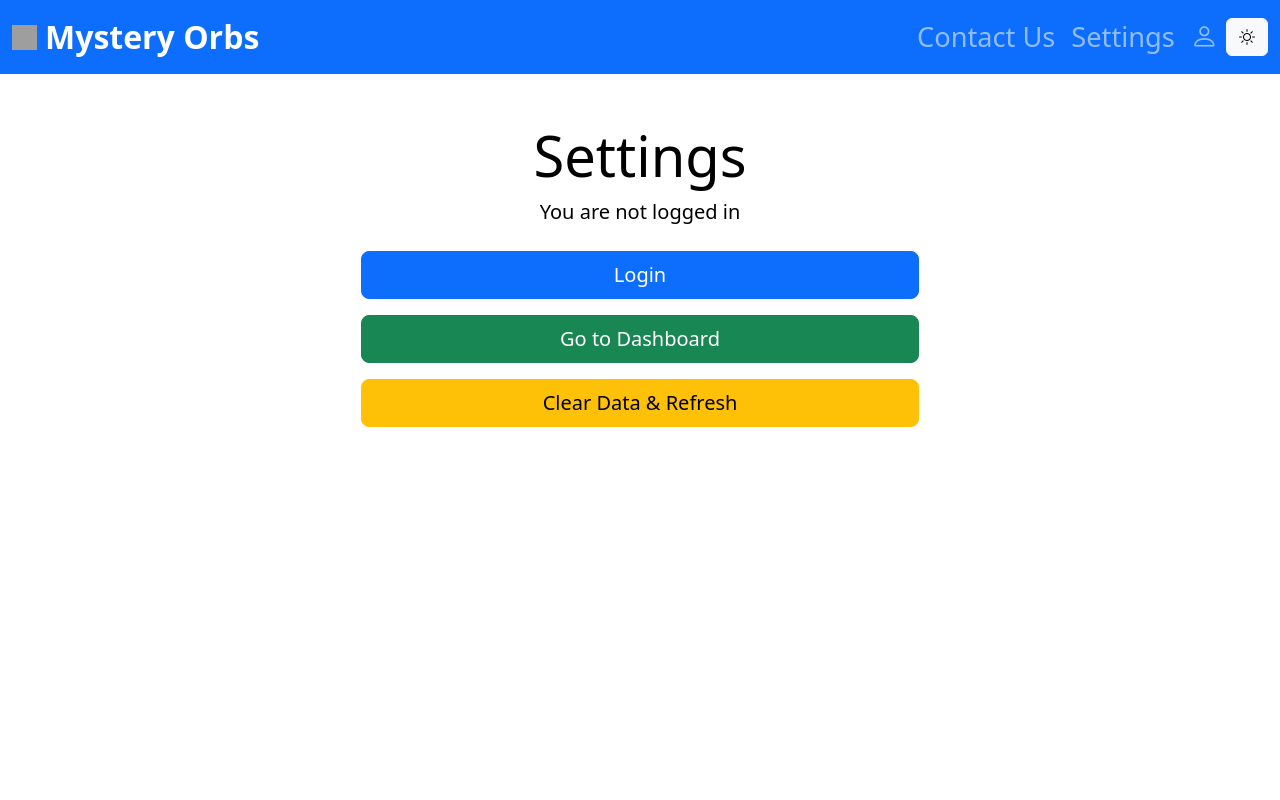
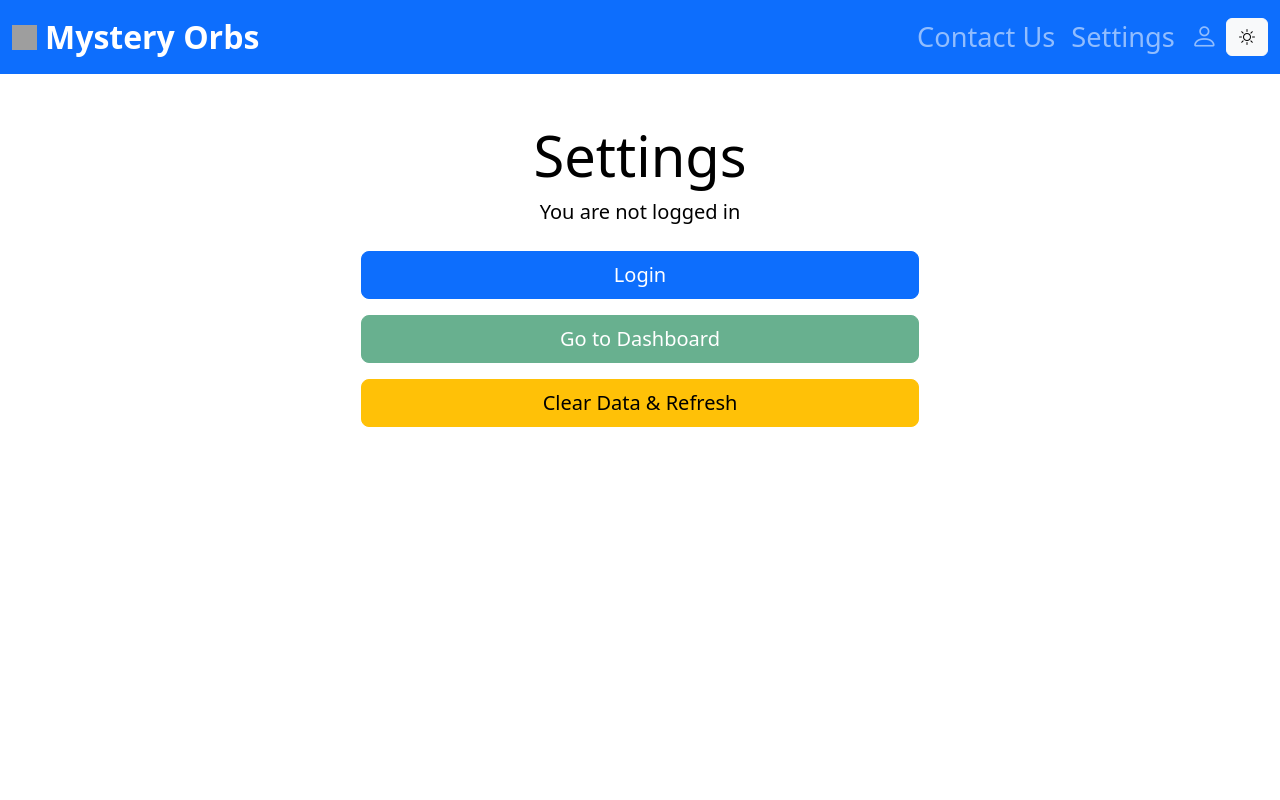
Before and after one commit to shoc71/Kanban-Render, a React (Vite) app in the folder client/: page /settings in a window 1280 px wide. Shown: the top 800 px of the page. Built offline with nearby package versions, Linux system fonts and the light colour scheme; no server answers; grey boxes are pictures that could not be loaded.

Commit message:
test push again x73

```diff
--- a/client/src/App.jsx
+++ b/client/src/App.jsx
@@ -1,4 +1,4 @@
-import { Route, Routes } from "react-router-dom";
+import { Route, Routes, Navigate } from "react-router-dom";
 import React, { useState, useEffect } from "react";
 
 import Footer from "./components/Footer";
@@ -13,6 +13,11 @@ import ContactMePage from "./pages/ContactMePage"
 import SettingsPage from "./pages/SettingsPage"
 
 function App() {
+  const ProtectedRoute = ({ children }) => {
+  const token = localStorage.getItem("token");
+    return token ? children : <Navigate to="/login" replace />;
+  };
+
   const [isDarkMode, setIsDarkMode] = useState(() => {
     return localStorage.getItem("darkMode") === "true";
   });
@@ -46,7 +51,7 @@ function App() {
         <Route path="/" element={<HomePage />} />
         <Route path="/login" element={<LoginPage />} />
         <Route path="/register" element={<RegisterPage />} />
-        <Route path="/dashboard" element={ <Dashboard/>} />
+        <Route path="/dashboard" element={ <ProtectedRoute><Dashboard/></ProtectedRoute>} />
         <Route path="/contact-us" element={ <ContactMePage />} />
         <Route path="/settings" element={<SettingsPage />} />
         {/* <Route path="/about" element={<AboutMePage />} /> */}
--- a/client/src/pages/HomePage.jsx
+++ b/client/src/pages/HomePage.jsx
@@ -15,7 +15,7 @@ function HomePage() {
       <Row className="w-100">
         <Col md={8} className="mx-auto">
           <h1 className="display-2 fw-bold text-primary">
-            Welcome to KanbanPro
+            Welcome to Kanban Render
           </h1>
           <p className="lead mt-3">
             The ultimate task management tool for teams and individuals.
--- a/client/src/pages/SettingsPage.jsx
+++ b/client/src/pages/SettingsPage.jsx
@@ -46,8 +46,19 @@ const SettingsPage = () => {
             Logout
           </Button>
         )}
-        <Button variant="success" className="btn-lg w-50" onClick={() => navigate("/dashboard")}>
-          Go to Dashboard
+        <Button
+        variant="success"
+        className="btn-lg w-50"
+        onClick={() => {
+            if (username) {
+            navigate("/dashboard");
+            } else {
+            alert("You must be logged in to access the dashboard.");
+            }
+        }}
+        disabled={!username} // Disable the button if no user is logged in
+        >
+        Go to Dashboard
         </Button>
         <Button variant="warning" className="btn-lg w-50" onClick={clearLocalStorage}>
           Clear Data & Refresh
```
